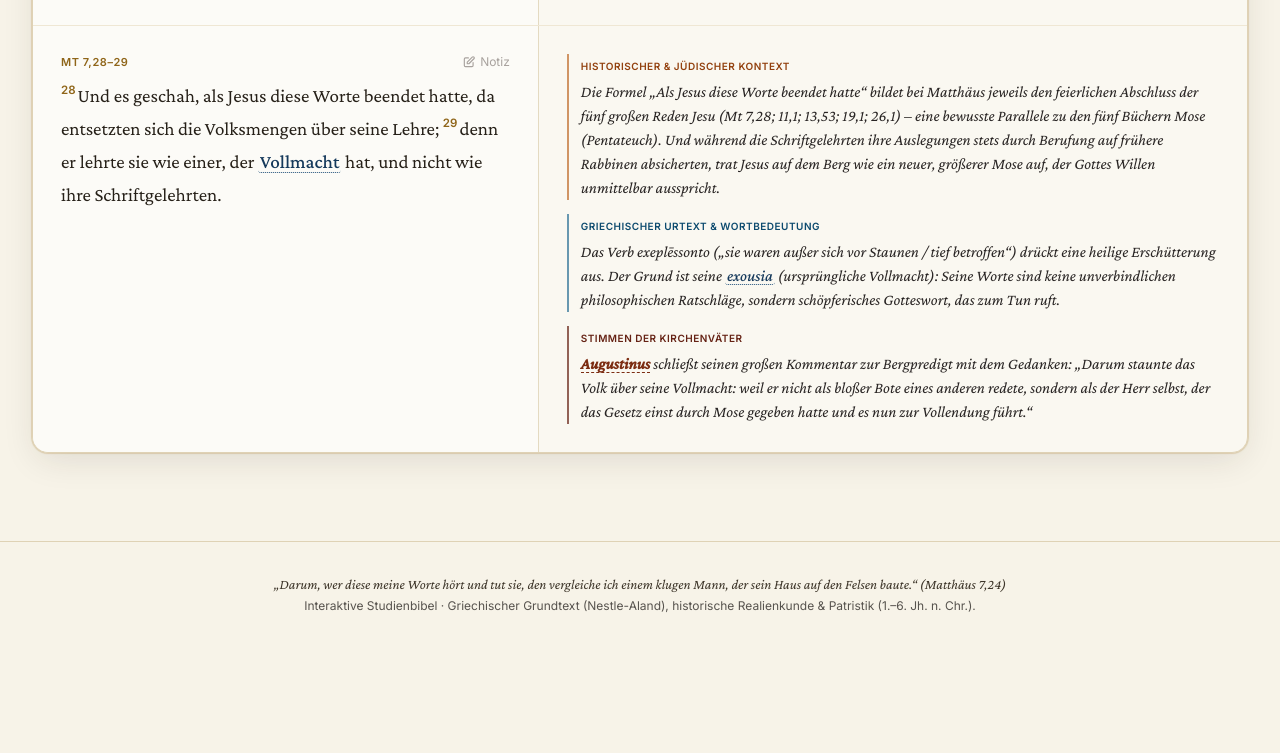
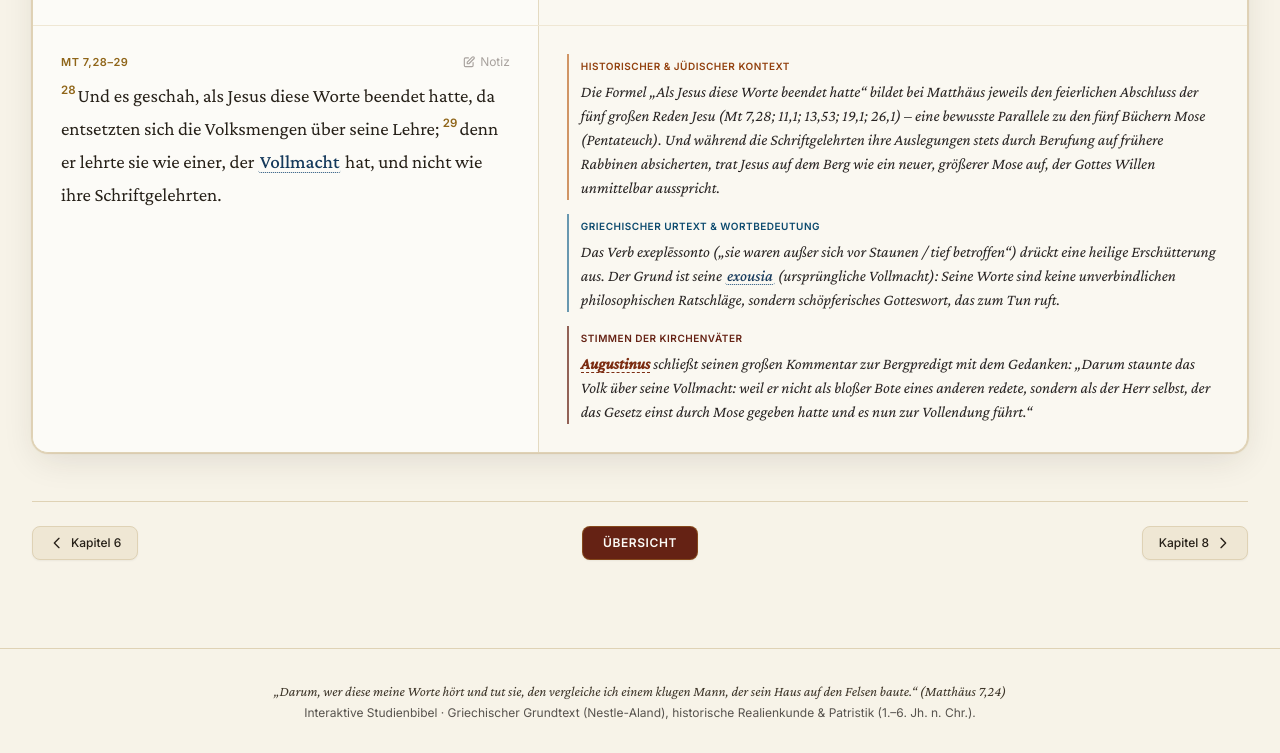
Before and after one commit to andreisinai-ctrl/mat.stud, a plain HTML site: page matthaeus-7.html in a window 1280 px wide. Shown: the part 4138-4891 px from the top of the page. Before the commit the page ends 4784 px from the top, so only its background shows below. Drawn offline with nearby package versions, Linux system fonts and the light colour scheme.

Commit message:
Update matthaeus-7.html
pfeile eingefuegt

```diff
--- a/matthaeus-7.html
+++ b/matthaeus-7.html
@@ -218,7 +218,20 @@
         <div id="study-container" class="space-y-10">
             <!-- Inhalte werden über JavaScript sauber aufgebaut -->
         </div>
-
+<!-- Kapitel-Navigation am Ende -->
+        <nav aria-label="Kapitel-Navigation" class="mt-12 pt-6 border-t border-parchment-300 flex items-center justify-between no-print">
+            <a href="matthaeus-6.html" class="px-4 py-2 rounded-lg bg-parchment-200 hover:bg-parchment-300 text-parchment-900 font-sans text-xs font-medium transition flex items-center gap-1.5 border border-parchment-300 shadow-sm">
+                <svg class="w-4 h-4" fill="none" stroke="currentColor" viewBox="0 0 24 24"><path stroke-linecap="round" stroke-linejoin="round" stroke-width="2" d="M15 19l-7-7 7-7"></path></svg>
+                Kapitel 6
+            </a>
+            <a href="index.html" class="px-5 py-2 rounded-lg bg-burgundy-800 hover:bg-burgundy-900 text-parchment-50 font-sans text-xs font-semibold tracking-wider uppercase transition shadow-sm border border-gold-600/40">
+                Übersicht
+            </a>
+            <a href="matthaeus-8.html" class="px-4 py-2 rounded-lg bg-parchment-200 hover:bg-parchment-300 text-parchment-900 font-sans text-xs font-medium transition flex items-center gap-1.5 border border-parchment-300 shadow-sm">
+                Kapitel 8
+                <svg class="w-4 h-4" fill="none" stroke="currentColor" viewBox="0 0 24 24"><path stroke-linecap="round" stroke-linejoin="round" stroke-width="2" d="M9 5l7 7-7 7"></path></svg>
+            </a>
+        </nav>
     </main>
 
     <!-- Fußzeile -->
```
